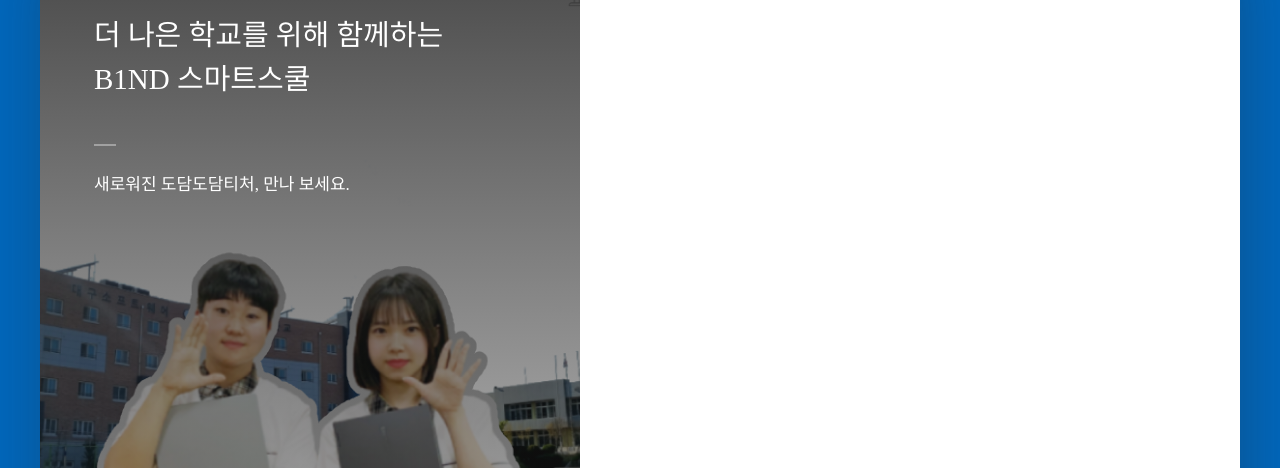
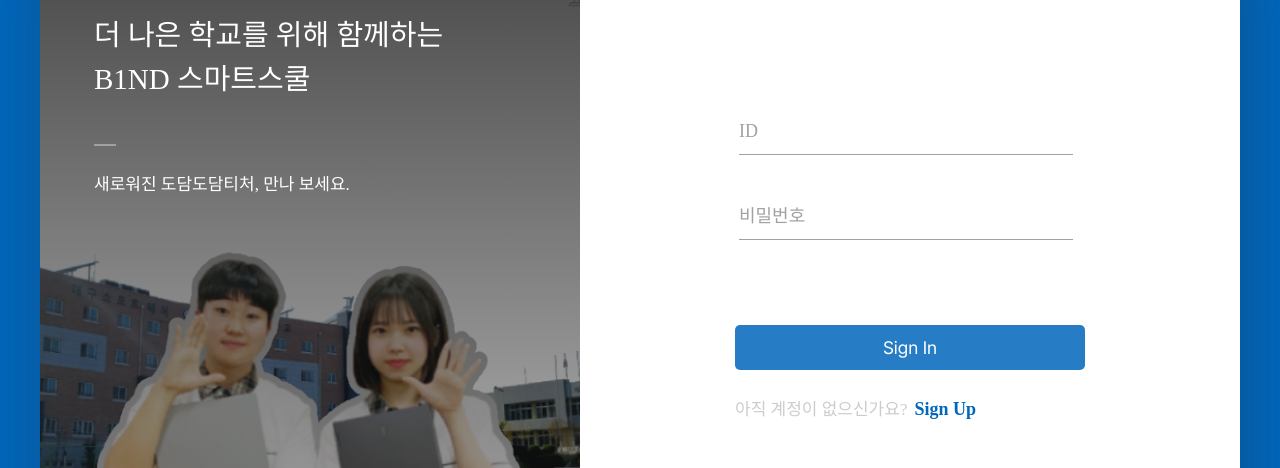
Before and after one commit to Team-B1ND/dodamdodam-teacher-web, a React (Create React App) app: page / in a window 1280 px wide. Shown: the part 136-604 px from the top of the page. Built offline with nearby package versions, Linux system fonts and the light colour scheme; no server answers; what @b1nd/b1nd-design-core, @toss/use-overlay would draw is missing.

Commit message:
feat : auth route 처리 #6

```diff
--- a/src/components/Auth/Login/index.tsx
+++ b/src/components/Auth/Login/index.tsx
@@ -1,8 +1,13 @@
 import * as S from "./style";
 import AuthButton from "../../common/AuthButton";
 import TextField from "../../common/TextField";
+import { Dispatch, SetStateAction } from "react";
 
-const Login = () => {
+interface LoginProps {
+  setIsLogin: Dispatch<SetStateAction<boolean>>;
+}
+
+const Login = ({ setIsLogin }: LoginProps) => {
   return (
     <div>
       <TextField>ID</TextField>
@@ -11,7 +16,7 @@
         Sign In
       </AuthButton>
       <S.AccountContainer>
-        아직 계정이 없으신가요?<p>Sign Up</p>
+        아직 계정이 없으신가요?<p onClick={() => setIsLogin(false)}>Sign Up</p>
       </S.AccountContainer>
     </div>
   );
--- a/src/components/Auth/Signup/Email/index.tsx
+++ b/src/components/Auth/Signup/Email/index.tsx
@@ -1,13 +1,17 @@
-import { useState } from "react";
+import { Dispatch, SetStateAction, useState } from "react";
 import AuthButton from "../../../common/AuthButton";
 import CheckBox from "../../../common/CheckBox";
 import TextField from "../../../common/TextField";
 import { AccountContainer } from "../style";
 import { IoIosArrowBack } from "react-icons/io";
-
 import * as S from "./style";
 
-const Email = () => {
+interface SignupEmailProps {
+  setSection: Dispatch<SetStateAction<string>>;
+  setIsLogin: Dispatch<SetStateAction<boolean>>;
+}
+
+const Email = ({ setSection, setIsLogin }: SignupEmailProps) => {
   const [test, setTest] = useState(true);
   const [test2, setTest2] = useState(true);
   return (
@@ -36,7 +40,12 @@
       </S.CheckBoxWrap>
 
       <S.AuthButtonWrap>
-        <AuthButton width={125} top={55} AuthButtonType="cancel">
+        <AuthButton
+          width={125}
+          top={55}
+          AuthButtonType="cancel"
+          onClick={() => setSection("id")}
+        >
           <IoIosArrowBack style={{ marginRight: "10px", fontSize: "15px" }} />
           이전
         </AuthButton>
@@ -46,7 +55,7 @@
       </S.AuthButtonWrap>
 
       <AccountContainer>
-        이미 계정이 있으신가요?<p>Sign In</p>
+        이미 계정이 있으신가요?<p onClick={() => setIsLogin(true)}>Sign In</p>
       </AccountContainer>
     </div>
   );
--- a/src/components/Auth/Signup/Id/index.tsx
+++ b/src/components/Auth/Signup/Id/index.tsx
@@ -3,8 +3,14 @@
 import { IoIosArrowForward } from "react-icons/io";
 import { ButtonContainer } from "./style";
 import { AccountContainer } from "../style";
+import { Dispatch, SetStateAction } from "react";
 
-const Id = () => {
+interface SignupIdProps {
+  setSection: Dispatch<SetStateAction<string>>;
+  setIsLogin: Dispatch<SetStateAction<boolean>>;
+}
+
+const Id = ({ setSection, setIsLogin }: SignupIdProps) => {
   return (
     <div>
       <TextField>ID</TextField>
@@ -13,13 +19,18 @@
       <TextField>내선번호 ex) 0532310000</TextField>
 
       <ButtonContainer>
-        <AuthButton width={125} top={55} AuthButtonType="agree">
+        <AuthButton
+          width={125}
+          top={55}
+          AuthButtonType="agree"
+          onClick={() => setSection("email")}
+        >
           다음
           <IoIosArrowForward style={{ marginLeft: "10px", fontSize: "15px" }} />
         </AuthButton>
       </ButtonContainer>
       <AccountContainer>
-        이미 계정이 있으신가요?<p>Sign In</p>
+        이미 계정이 있으신가요?<p onClick={() => setIsLogin(true)}>Sign In</p>
       </AccountContainer>
     </div>
   );
--- a/src/components/Auth/Signup/index.tsx
+++ b/src/components/Auth/Signup/index.tsx
@@ -1,7 +1,35 @@
-const Signup = () => {
+import {
+  Dispatch,
+  ReactNode,
+  SetStateAction,
+  useEffect,
+  useState,
+} from "react";
+import { useSignup } from "../../../hooks/auth/useSignup";
+import { SIGNUP_SECTION_NAME } from "../../../constants/Signup/signup.constant";
+import Id from "./Id";
+import Email from "./Email";
+
+interface SignupProps {
+  setIsLogin: Dispatch<SetStateAction<boolean>>;
+}
+
+const Signup = ({ setIsLogin }: SignupProps) => {
+  const { section, setSection } = useSignup();
+  const [prevSection, setPrevSection] = useState(section);
+  const AuthComponents: ReactNode[] = [
+    <Id setIsLogin={setIsLogin} setSection={setSection} />,
+    <Email setIsLogin={setIsLogin} setSection={setSection} />,
+  ];
+
+  useEffect(() => {
+    setPrevSection(section);
+  }, [section]);
   return (
     <>
-      <div></div>
+      {AuthComponents.map((component, idx) => {
+        return section === SIGNUP_SECTION_NAME[idx].title && component;
+      })}
     </>
   );
 };
--- a/src/components/Auth/index.tsx
+++ b/src/components/Auth/index.tsx
@@ -1,6 +1,8 @@
 import * as S from "./style";
 import AuthPanelImg from "../../assets/Auth/panel.svg";
 import { useState } from "react";
+import Login from "./Login";
+import Signup from "./Signup";
 
 const Auth = () => {
   const [isLogin, setIsLogin] = useState(true);
@@ -17,7 +19,13 @@
             </S.TextBox>
             <S.Img src={AuthPanelImg} />
             <S.AuthInputBox>
-              <div></div>
+              <div>
+                {isLogin ? (
+                  <Login setIsLogin={setIsLogin} />
+                ) : (
+                  <Signup setIsLogin={setIsLogin} />
+                )}
+              </div>
             </S.AuthInputBox>
           </S.AuthImgBox>
         </S.AuthMain>
--- /dev/null
+++ b/src/hooks/auth/useSignup.ts
@@ -0,0 +1,6 @@
+import { useState } from "react";
+
+export const useSignup = () => {
+  const [section, setSection] = useState("id");
+  return { section, setSection };
+};
```
